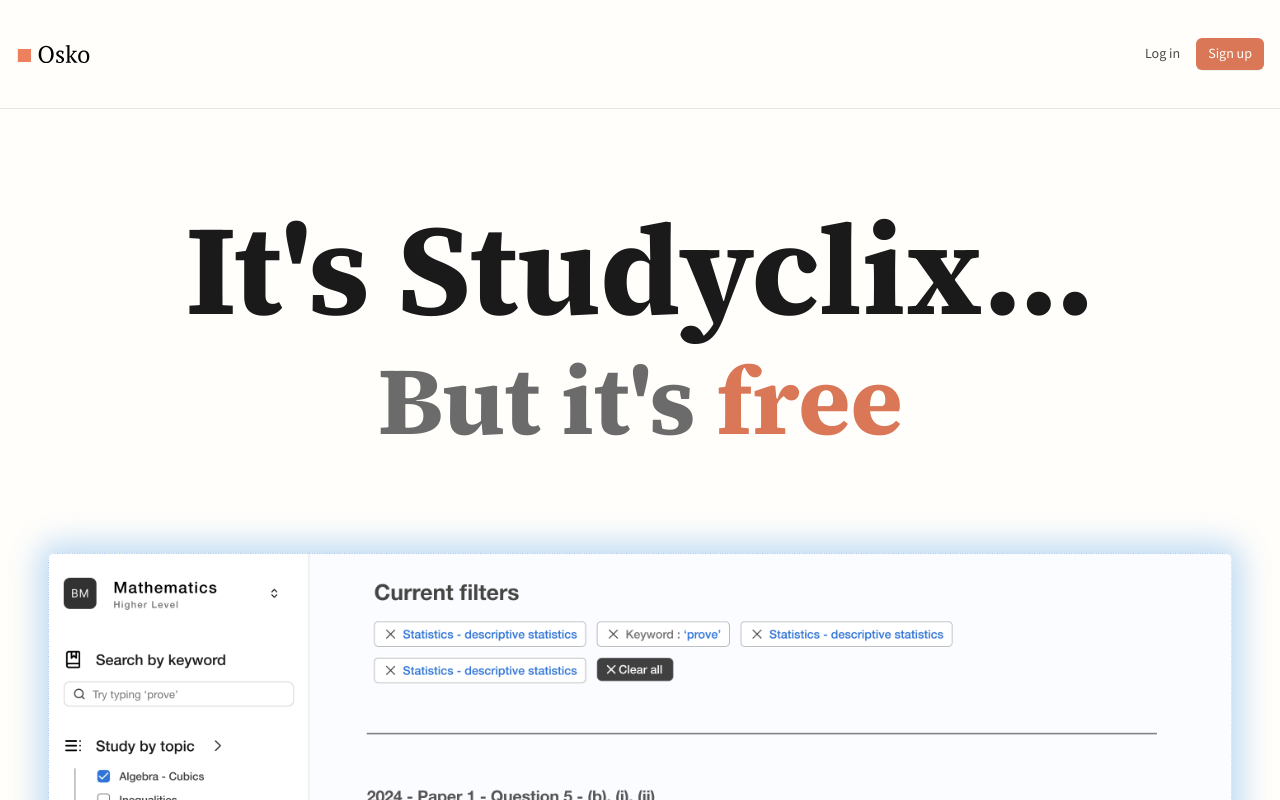
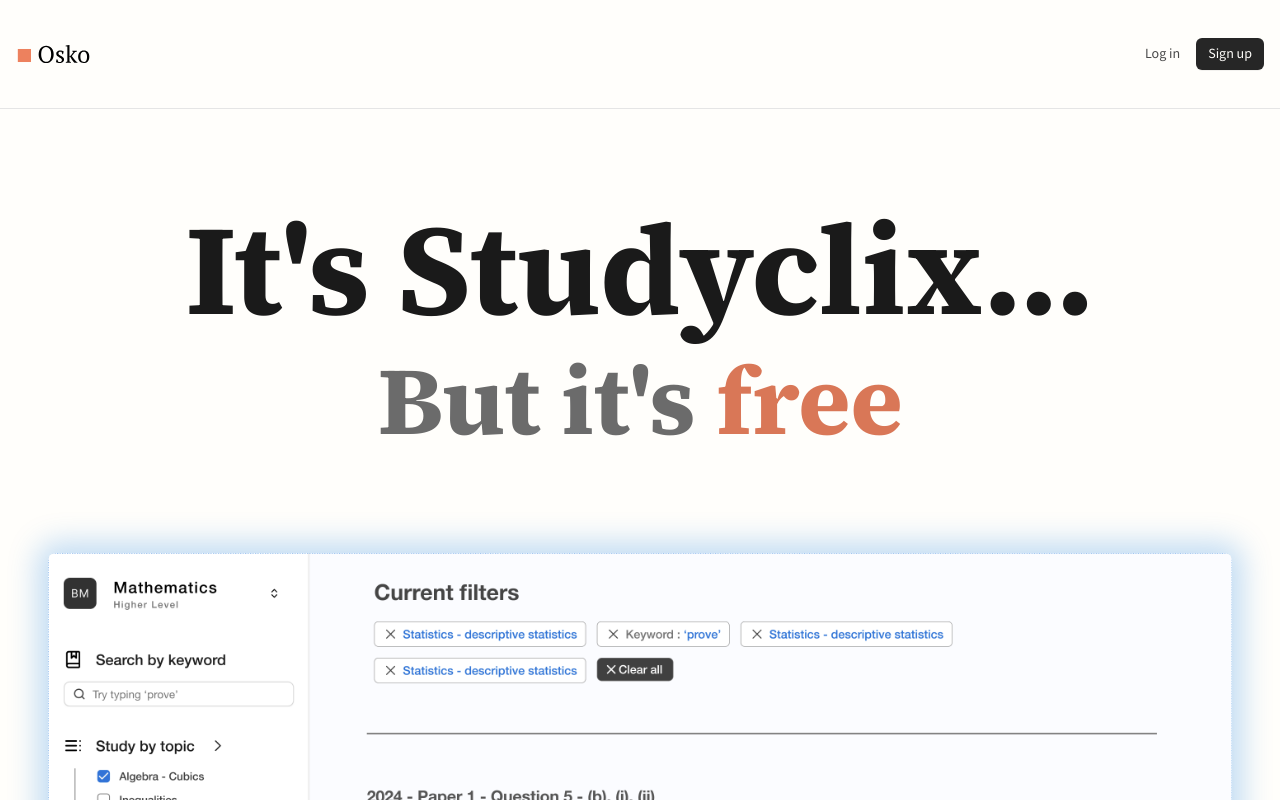
Before and after one commit to benmag11/osko, a Next.js app: page / in a window 1280 px wide. Shown: the top 800 px of the page. Built offline with nearby package versions, Linux system fonts and the light colour scheme; no server answers.

Commit message:
switch buttons from orange to blacky

```diff
--- a/src/components/ui/button.tsx
+++ b/src/components/ui/button.tsx
@@ -10,7 +10,7 @@
     variants: {
       variant: {
         default:
-          "bg-salmon-500 text-cream-50 shadow-2xs hover:bg-salmon-600 focus-visible:ring-salmon-400/50",
+          "bg-stone-800 text-cream-50 shadow-2xs hover:bg-stone-700 focus-visible:ring-stone-600/50",
         destructive:
           "bg-destructive text-white shadow-2xs hover:bg-destructive/90 focus-visible:ring-destructive/20 dark:focus-visible:ring-destructive/40 dark:bg-destructive/60",
         outline:
```
